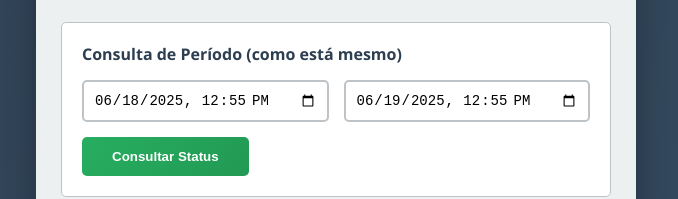
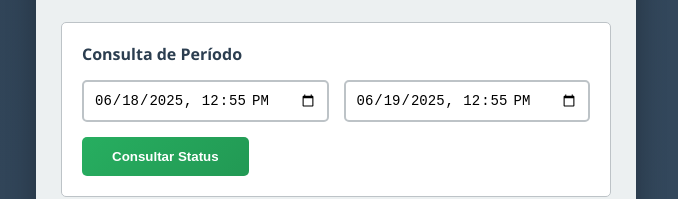
Before and after one commit to LuanLima28/controle-rastreador-sms, a website: page index.html in a window 1280 px wide. Shown: the part 1393-1592 px from the top of the page, without its empty margins (304-982 px from the left). Drawn offline with Linux system fonts and the light colour scheme.

Commit message:
Update index.html

```diff
--- a/index.html
+++ b/index.html
@@ -463,7 +463,7 @@
 
       <!-- Consulta de Período -->
       <div class="periodo-section">
-        <h4>Consulta de Período (como está mesmo)</h4>
+        <h4>Consulta de Período</h4>
         <div class="datetime-row">
           <input type="datetime-local" class="datetime-input" id="startDate" />
           <input type="datetime-local" class="datetime-input" id="endDate" />
```
